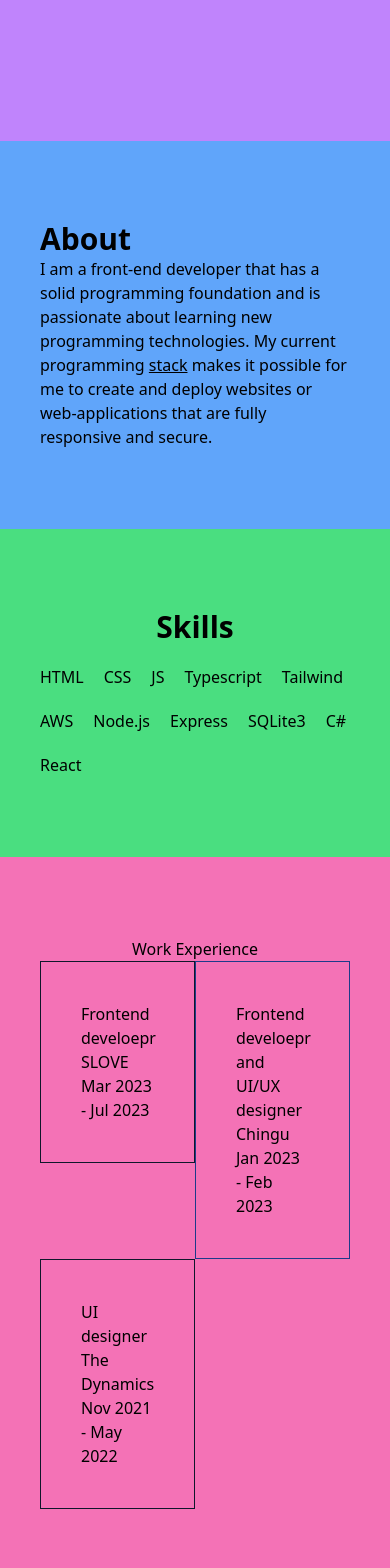
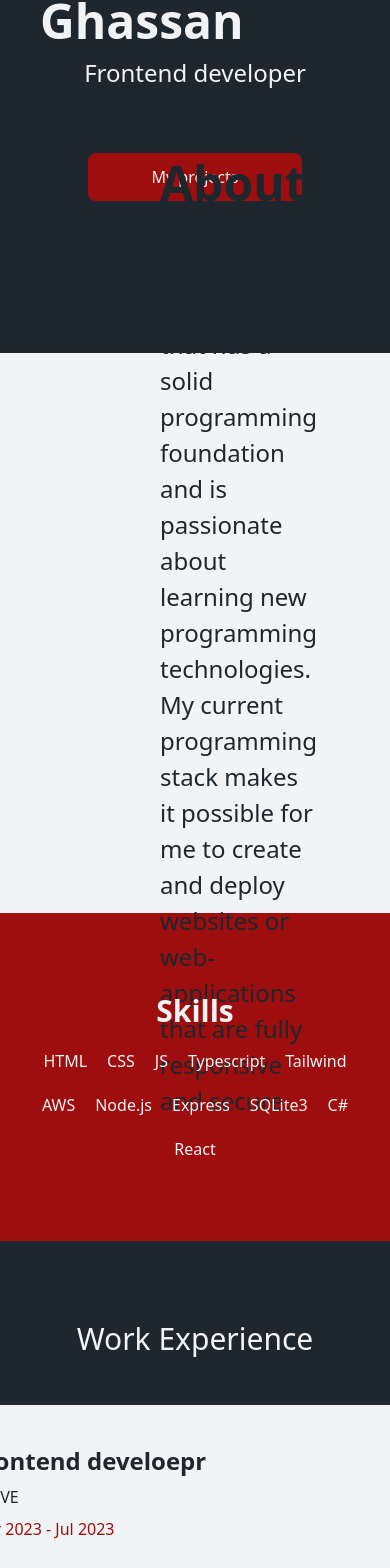
Before and after one commit to BassimaGH/Portfolio_new, a React (Create React App) app: page / in a window 390 px wide. Shown: the part 363-1931 px from the top of the page. Built offline with nearby package versions, Linux system fonts and the light colour scheme.

Commit message:
added basic styling and customized layouts

```diff
--- a/src/App.tsx
+++ b/src/App.tsx
@@ -9,7 +9,7 @@ import WorkExperience from "./components/WorkExperience";
 function App() {
   return (
     <>
-      <div className="overflow-hidden">
+      <div className="overflow-hidden bg-primaryDark">
         <header>
           <Navigation />
         </header>
--- a/src/components/About.tsx
+++ b/src/components/About.tsx
@@ -5,13 +5,13 @@ function About() {
     <>
       <div
         id="about"
-        className="bg-blue-400 p-10 py-[5rem] flex flex-col items-start"
+        className="bg-primaryLight p-[10rem] py-[5rem] h-[35rem] text-primaryDark flex flex-col justify-center items-start"
       >
-        <h1 className="text-3xl font-bold">About</h1>
-        <p className="pr-0 md:pr-[35rem]">
+        <h1 className="text-[3rem] font-bold">About</h1>
+        <p className="pr-0 lg:pr-[35rem] text-[1.5rem]">
           I am a front-end developer that has a solid programming foundation and
           is passionate about learning new programming technologies. My current
-          programming <u>stack</u> makes it possible for me to create and deploy
+          programming stack makes it possible for me to create and deploy
           websites or web-applications that are fully responsive and secure.
         </p>
       </div>
--- a/src/components/Contact.tsx
+++ b/src/components/Contact.tsx
@@ -7,10 +7,10 @@ function Contact() {
     <>
       <div
         id="contact"
-        className="bg-gray-500 p-10 py-[5rem] flex flex-col gap-5 items-start"
+        className="bg-primaryAccent text-primaryLight p-[10rem] py-[5rem] h-[35rem] flex flex-col gap-5 justify-center items-start"
       >
-        <h1 className="text-3xl font-bold">Contact</h1>
-        <p>
+        <h1 className="text-[3rem] font-bold">Contact</h1>
+        <p className="text-[1.5rem]">
           I am intrested in remote internships or jobs. If you are intrested,
           you can contact me using these platforms.
         </p>
--- a/src/components/Hero.tsx
+++ b/src/components/Hero.tsx
@@ -1,14 +1,20 @@
 import React from "react";
+import { HashLink as Link } from "react-router-hash-link";
 
 function Hero() {
   return (
     <>
       <div
         id="hero"
-        className="bg-purple-400 p-10 py-[10rem] flex flex-col items-center"
+        className="bg-primaryDark p-10 py-[10rem] h-[37rem] flex text-primaryLight flex-col justify-center items-center"
       >
-        <h1 className="text-3xl font-bold">Bassima Ghassan</h1>
-        <p>Frontend developer</p>
+        <h1 className="text-[3rem] font-bold">Bassima Ghassan</h1>
+        <p className="text-2xl font-thin">Frontend developer</p>
+        <Link smooth to={"#projects"}>
+          <button className="mt-[4rem] rounded-lg bg-primaryAccent hover:bg-slate-950 transition ease-in-out px-[4rem] py-3">
+            My projects
+          </button>
+        </Link>
       </div>
     </>
   );
--- a/src/components/ProjectCard.tsx
+++ b/src/components/ProjectCard.tsx
@@ -12,18 +12,26 @@ type Props = {
 function ProjectCard(props: Props) {
   return (
     <>
-      <div className="p-10 border border-green-800">
-        <img src={props.project_img} alt="project_img" />
-        <h1>{props.project_name}</h1>
-        <h1>project stack</h1>
-        <ul>
-          {props.project_stack.map((item, id) => (
-            <li key={id}>{item}</li>
-          ))}
-        </ul>
-        <Link to={props.project_url}>
-          <button>Go</button>
-        </Link>
+      <div className="bg-primaryDark border border-4 border-primaryDark text-primaryLight rounded-3xl w-[25rem] ">
+        <img
+          src={props.project_img}
+          className="rounded-t-3xl"
+          alt="project_img"
+        />
+        <div className="flex flex-col gap-2 px-10 py-5">
+          <h1 className="font-bold text-2xl">{props.project_name}</h1>
+          <h1 className="mt-2 text-lg">Used stack:</h1>
+          <ul className="flex flex-row flex-wrap gap-3">
+            {props.project_stack.map((item, id) => (
+              <li className="font-thin" key={id}>
+                {item}
+              </li>
+            ))}
+          </ul>
+          <Link to={props.project_url}>
+            <button className="rounded-lg bg-primaryAccent w-[5rem]">Go</button>
+          </Link>
+        </div>
       </div>
     </>
   );
--- a/src/components/ProjectsSection.tsx
+++ b/src/components/ProjectsSection.tsx
@@ -1,16 +1,15 @@
 import React from "react";
 import ProjectCard from "./ProjectCard";
-import { useState } from "react";
-import { motion, AnimatePresence } from "framer-motion";
+import img1 from "../imgs/beauty.png";
 
 const projects = [
   {
     id: "1",
     instance: (
       <ProjectCard
-        project_img="project 1 img"
-        project_name="jumping"
-        project_stack={["fs", "fss", "rbvf"]}
+        project_img={img1}
+        project_name="Landing page"
+        project_stack={["JS", "Tailwind", "HTML"]}
         project_url="https://bassimagh.github.io/jumping-boy/"
       />
     ),
@@ -19,7 +18,7 @@ const projects = [
     id: "2",
     instance: (
       <ProjectCard
-        project_img="project 2 img"
+        project_img={img1}
         project_name="playing"
         project_stack={["fs", "fss", "rbvf"]}
         project_url="https://bassimagh.github.io/jumping-boy/"
@@ -30,7 +29,7 @@ const projects = [
     id: "3",
     instance: (
       <ProjectCard
-        project_img="project 3 img"
+        project_img={img1}
         project_name="coding"
         project_stack={["fs", "fss", "rbvf"]}
         project_url="https://bassimagh.github.io/jumping-boy/"
@@ -40,34 +39,18 @@ const projects = [
 ];
 
 function ProjectsSection() {
-  const [selectedId, setSelectedId] = useState<any | null>(null);
   return (
     <>
       <div
         id="projects"
-        className="bg-red-400 p-10 py-[5rem] flex flex-col items-center"
+        className="bg-primaryLight p-10 py-[5rem] flex flex-col items-center"
       >
-        <h1>Projects Section</h1>
-        <div className="flex flex-row gap-5">
-          {projects.map((project) => (
-            <motion.div
-              layoutId={project.id}
-              onClick={() => setSelectedId(project.id)}
-            >
-              <motion.h5>{project.instance}</motion.h5>
-            </motion.div>
+        <h1 className="mb-[3rem] text-3xl">Personal Projects</h1>
+        <div className="flex flex-row flex-wrap justify-center gap-5">
+          {projects.map((project, i) => (
+            <section key={i}>{project.instance}</section>
           ))}
         </div>
-        <AnimatePresence>
-          {selectedId && (
-            <motion.div layoutId={selectedId}>
-              {projects.map((project) => (
-                <motion.h5>{project.instance}</motion.h5>
-              ))}
-              <motion.button onClick={() => setSelectedId(null)} />
-            </motion.div>
-          )}
-        </AnimatePresence>
       </div>
     </>
   );
--- a/src/components/Skills.tsx
+++ b/src/components/Skills.tsx
@@ -19,10 +19,10 @@ function Skills() {
     <>
       <div
         id="skills"
-        className="bg-green-400 p-10 py-[5rem] flex flex-col gap-5 items-center"
+        className="bg-primaryAccent text-primaryLight p-10 py-[5rem] flex flex-col gap-5 items-center"
       >
         <h1 className="text-3xl font-bold">Skills</h1>
-        <div className="flex flex-row flex-wrap gap-5">
+        <div className="flex flex-row flex-wrap justify-center gap-5">
           {skills.map((skill, id) => {
             return <h1 key={id}>{skill}</h1>;
           })}
--- a/src/components/WorkExperience.tsx
+++ b/src/components/WorkExperience.tsx
@@ -23,27 +23,26 @@ function WorkExperience() {
     <>
       <div
         id="work_experience"
-        className="bg-pink-400 p-10 py-[5rem] flex flex-col items-center"
+        className="p-10 py-[5rem] text-primaryLight flex flex-col items-center"
       >
-        <h1>Work Experience</h1>
+        <h1 className="mb-[3rem] text-3xl">Work Experience</h1>
         {/* Make a grid with divs that contain information about my experience: role, company name, and duration.(Make arrange the dives in a zigzag. Make them float and add animation when the are shown on the screen)*/}
-        <div className="grid grid-rows-3 grid-cols-2">
+        <div className="flex flex-col md:grid grid-cols-2 grid-rows-3 items-start gap-5">
           {experiences.map((experience, i) => {
             return (
-              <div className="">
-                {i % 2 === 0 ? (
-                  <div className="border border-slate-900 p-10 flex flex-col col-span-2 row-span-2">
-                    <h1>{experience.role}</h1>
-                    <h2>{experience.company}</h2>
-                    <span>{experience.duration}</span>
-                  </div>
-                ) : (
-                  <div className="border border-blue-900 p-10 flex flex-col col-span-1 row-span-1">
-                    <h1>{experience.role}</h1>
-                    <h2>{experience.company}</h2>
-                    <span>{experience.duration}</span>
-                  </div>
-                )}
+              <div
+                key={i}
+                className={
+                  i % 2 === 0
+                    ? "w-[33rem] md:w-auto bg-primaryLight text-primaryDark rounded-3xl p-10 flex flex-col gap-2 col-start-2 col-end-1 row-span-2"
+                    : "w-[33rem] md:w-auto bg-primaryLight text-primaryDark rounded-3xl p-10 flex flex-col gap-2 col-start-2 col-end-2 row-start-2"
+                }
+              >
+                <h1 className="font-bold text-2xl">{experience.role}</h1>
+                <h2>{experience.company}</h2>
+                <span className="font-thin text-primaryAccent">
+                  {experience.duration}
+                </span>
               </div>
             );
           })}
--- a/tailwind.config.js
+++ b/tailwind.config.js
@@ -2,7 +2,14 @@
 module.exports = {
   content: ["./src/**/*.{js,jsx,ts,tsx}"],
   theme: {
-    extend: {},
+    extend: {
+      colors: {
+        white: "white",
+        primaryLight: "#F2F3F5",
+        primaryDark: "#1D272D",
+        primaryAccent: "#9e0e0e",
+      },
+    },
   },
   plugins: [],
 };
```
Also changed, not shown: src/components/Navigation.tsx (+15 -5 lines), src/imgs/beauty.png (added), src/imgs/logo.svg.
